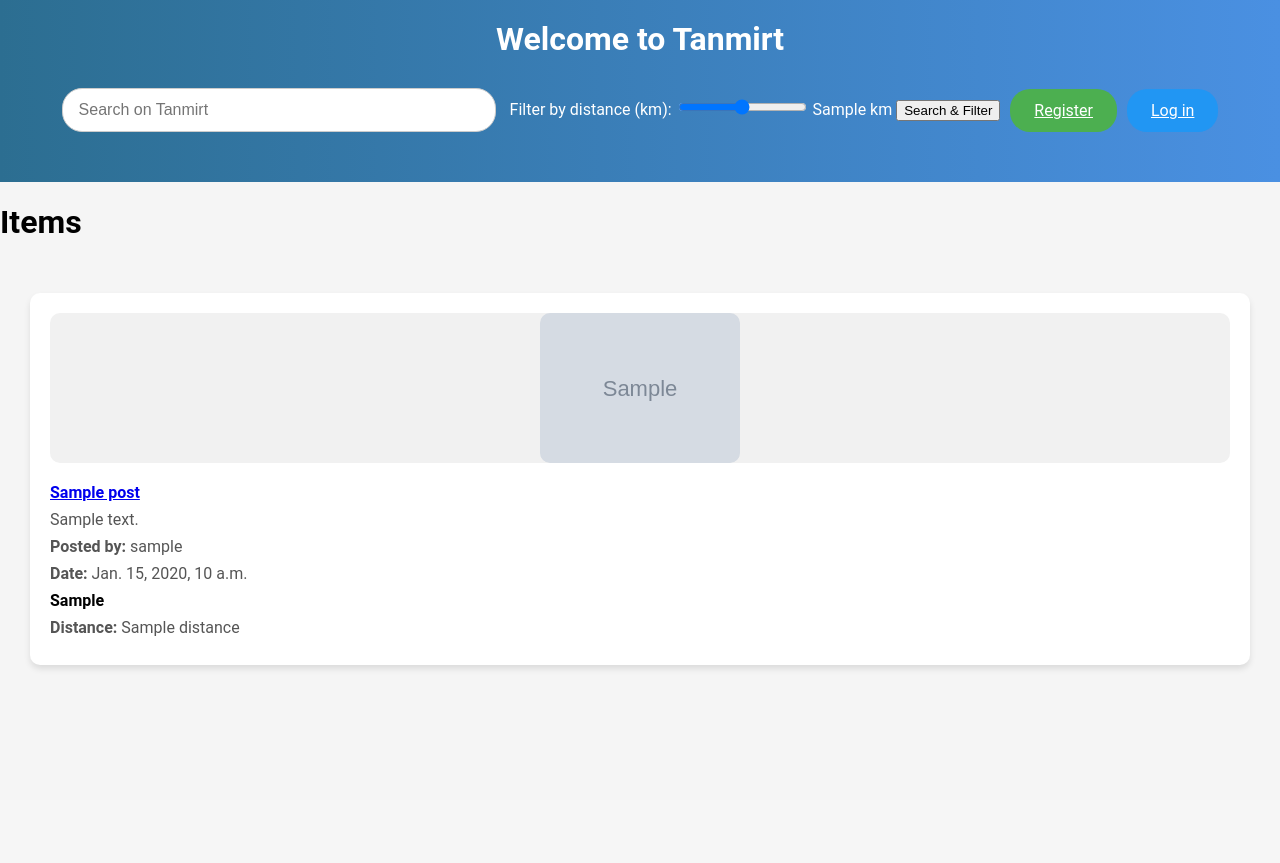
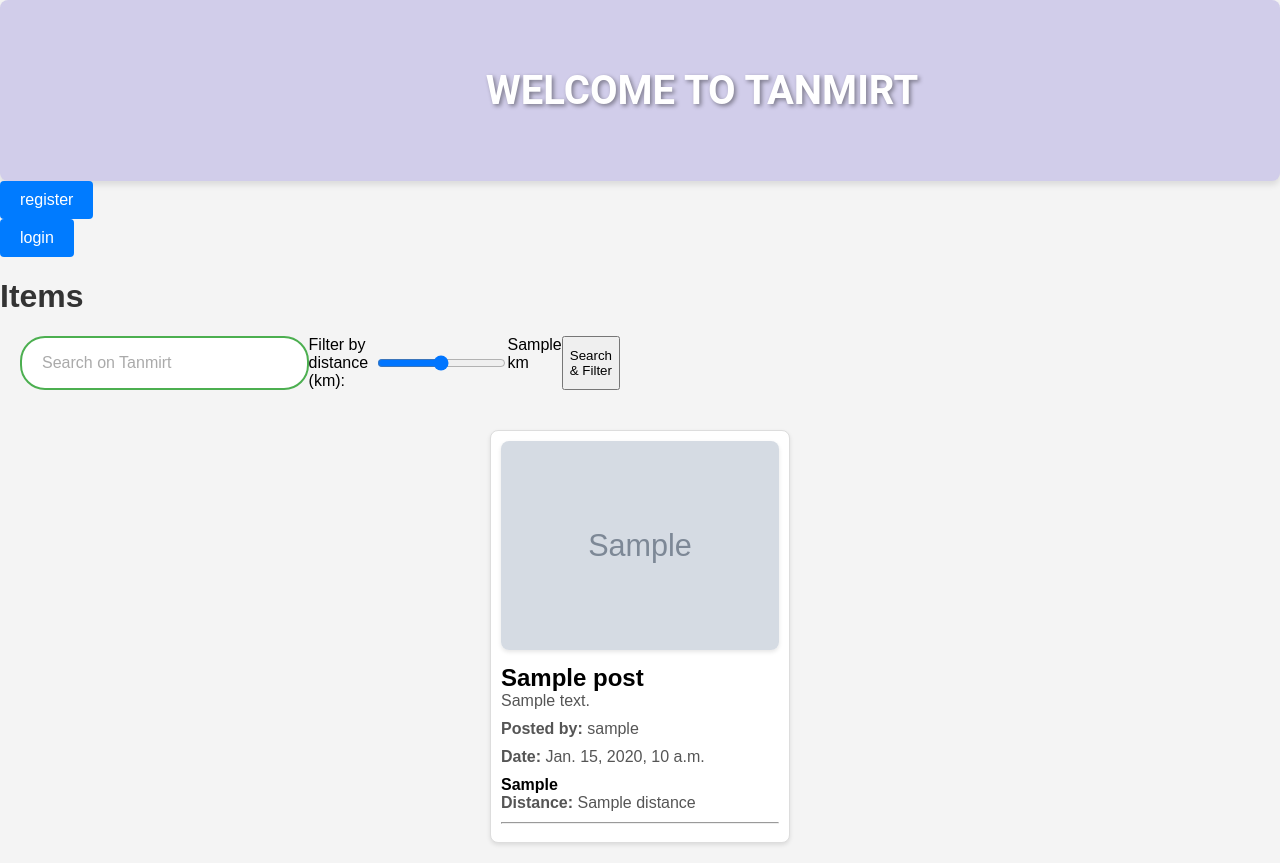
Before and after one commit to ApeX1112/tanmirt-, a Django app: template backend/templates/home.html in a window 1280 px wide. Before the commit the page ends 669 px from the top, so only its background shows below. Run offline with Django 5.2, Linux system fonts and the light colour scheme; the template is opened without the code that fills it: most values are stand-ins (such as "Sample title", 1, 10 or a date in 2020); grey boxes marked "Sample" are stand-in pictures.

Commit message:
latest version

```diff
--- a/backend/templates/home.html
+++ b/backend/templates/home.html
@@ -1,59 +1,68 @@
+
+
 <!DOCTYPE html>
 <html lang="en">
 <head>
     {% load static %}
     <meta charset="UTF-8">
     <meta name="viewport" content="width=device-width, initial-scale=1.0">
-    <title>Welcome to Tanmirt</title>
-    <link rel="stylesheet" href="{% static 'css/home.css' %}" type="text/css">
+    <title>tanmirt</title>
+    <link rel="stylesheet" href="{% static 'css/styles.css' %}" type="text/css">
 </head>
 <body>
-    <header>
-        <div class="header-content">
+    <div class="title-container">
     {% if user.is_authenticated %}
-            <h1>{{ user }}, welcome to Tanmirt</h1>
+    <h1 class="title">{{user}} ,welcome to tanmirt </h1>
     {% else %}
-            <h1>Welcome to Tanmirt</h1>
+    <h1 class="title">welcome to tanmirt </h1>
     {% endif %}
-            <div class="search-container">
+    </div>
+
+    {% if user.is_authenticated %}
+    <div class="logout-container">
+    <a href="{% url 'logout' %}" class="login-button"> logout</a> <br>
+    </div>
+
+    <div class="poston-container">
+        <a href="{% url 'myposts' %}" class="poston"> post on Tanmirt!</a>
+    </div>
+    {% else %}
+    <div class="logout-container">
+    <a href="{% url 'register' %}" class="login-button"> register</a> <br>
+    </div>
+    <div class="logout-container">
+    <a href="{% url 'login' %}" class="login-button"> login</a> <br>
+    </div>
+    {% endif %}
+
+    {% if user.is_authenticated %}
+    <a href="{% url 'profile' user.id%}">profile</a>
+
+    <a href="{% url 'inbox'%}">Inbox</a>
+    <a href="{% url 'notifications'%}">My Notifications</a>
+    {% endif  %}
+
+
+
+
+    <h1>Items</h1>
+
     <form action="" method="GET" class="search-form">
-                    <input type="text" placeholder="Search on Tanmirt" name="q" class="search-box" value="{{ search_query }}">
+        <input type="text" placeholder="Search on Tanmirt" name="q" class="search-bar" value="{{ search_query }}">
+
         <label for="distanceRange">Filter by distance (km):</label>
         <input type="range" id="distanceRange" name="distanceRange" min="0" max="100" value="{{ distance_range }}" oninput="document.getElementById('distanceLabel').innerText = this.value + ' km'">
         <span id="distanceLabel">{{ distance_range }} km</span>
+
         <button type="submit">Search & Filter</button>
     </form>
-                {% if user.is_authenticated %}
-                <a href="{% url 'logout' %}" class="login-button">Logout</a>
-                <a href="{% url 'myposts' %}" class="poston">Post on Tanmirt!</a>
-                {% else %}
-                <a href="{% url 'register' %}" class="register-btn">Register</a>
-                <a href="{% url 'login' %}" class="login-btn">Log in</a>
+
+    <div class="posts">
+        {% for post, distance in post_distances %}
+            <div class="post">
+                {% if post.image %}
+                    <img src="{{ post.image.url }}" alt="{{ post.title }}" class="image">
                 {% endif %}
-            </div>
-        </div>
-    </header>
-
-    <main>
-        {% if user.is_authenticated %}
-        <nav>
-            <a href="{% url 'profile' user.id %}">Profile</a>
-            <a href="{% url 'inbox' %}">Inbox</a>
-            <a href="{% url 'notifications' %}">My Notifications</a>
-        </nav>
-        {% endif %}
-
-        <h1>Items</h1>
-
-        <div class="items-container">
-            {% for post, distance in post_distances %}
-            <div class="item">
-                {% if post.image %}
-                <div class="item-picture">
-                    <img src="{{ post.image.url }}" alt="{{ post.title }}" class="item-picture">
-                </div>
-                {% endif %}
-                <div class="item-description">
                 <a href="{% url 'item' post.id %}" class="postitle"><strong>{{ post.title }}</strong></a>
                 <p>{{ post.description }}</p>
                 <p><strong>Posted by:</strong> {{ post.user.username }}</p>
@@ -62,12 +71,12 @@
                 {% if distance != "N/A" %}
                     <p><strong>Distance:</strong> {{ distance }}</p>
                 {% endif %}
-                </div>
+                <hr/>
             </div>
         {% endfor %}
     </div>
-    </main>
 
-    <script src="{% static 'js/home.jsx' %}"></script>
+
+
 </body>
 </html>
```
Also changed, not shown: backend/db.sqlite3. Lines whose indentation alone changed are shown as unchanged.
